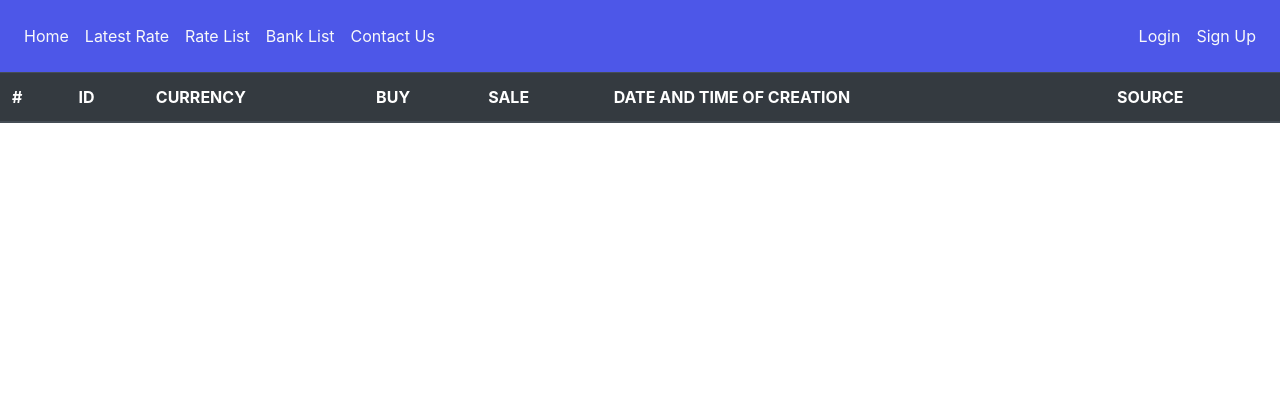
After one commit to Story-TellerX/currency, a Django app: page /currency/rate/latest/ in a window 1280 px wide. The commit adds this page. Shown: the top 420 px of the page. Run offline with Django 3.2, Linux system fonts and the light colour scheme; data comes from the database, SQL or seed files in the repository; data that the repository does not hold is empty; some libraries are stand-ins or nearby versions.

Commit message:
1. Middleware for auto cached is added 2. LatestRatesView is added 3. Template is added 4. Url and reverse is added

```diff
--- a/app/currency/templates/includes/navbar.html
+++ b/app/currency/templates/includes/navbar.html
@@ -13,6 +13,9 @@
             <li class="nav-item">
                 <a class="nav-link text-light {% active_link 'index' %}" href="{% url 'index' %}">Home</a>
 <!--                /*<span class="sr-only">(current)</span>*/-->
+            </li>
+            <li class="nav-item">
+                <a class="nav-link text-light {% active_link 'currency:latest-rates' %}" href="{% url 'currency:latest-rates' %}">Latest Rate</a>
             </li>
             <li class="nav-item">
                 <a class="nav-link text-light {% active_link 'currency:rate-list' %}" href="{% url 'currency:rate-list' %}">Rate List</a>
--- /dev/null
+++ b/app/currency/templates/latest_rates.html
@@ -0,0 +1,33 @@
+{% extends 'base.html' %}
+
+{% block main_content %}
+
+<table class="table table-striped">
+    <thead class="thead-dark">
+        <tr>
+            <th scope="col">#</th>
+            <th scope="col">ID</th>
+            <th scope="col">CURRENCY</th>
+            <th scope="col">BUY</th>
+            <th scope="col">SALE</th>
+            <th scope="col">DATE AND TIME OF CREATION</th>
+            <th scope="col">SOURCE</th>
+        </tr>
+    </thead>
+            {% for rate in object_list %}
+    <tbody class="table table-striped">
+        <tr>
+            <th scope="row">{{ forloop.counter }}</th>
+            <td>{{ rate.id }}</td>
+<!--        <td>{{ rate.type_curr }}</td>-->
+            <td>{{ rate.get_type_curr_display }}</td>
+            <td>{{ rate.buy }}</td>
+            <td>{{ rate.sale }}</td>
+            <td>{{ rate.created }}</td>
+            <td>{{ rate.bank.name }}</td>
+        </tr>
+    </tbody>
+            {% endfor %}
+</table>
+
+{% endblock main_content %}
--- a/app/currency/urls.py
+++ b/app/currency/urls.py
@@ -3,7 +3,7 @@ from currency.views import (
     GenPassword, HelloWorld,
     ContactusListView, ContactusDetailView, CreateContactUs,
     BankListView, BankCreateView, BankDetailView, BankUpdateView, BankDeleteView,
-    RateListView, RateCreateView, RateDetailView, RateUpdateView, RateDeleteView,
+    RateListView, RateCreateView, RateDetailView, RateUpdateView, RateDeleteView, LatestRatesView,
 )  # RateListApi
 
 app_name = 'currency'
@@ -15,6 +15,7 @@ urlpatterns = [
     # path('api/rates/', RateListApi.as_view()),
 
     path('rate/list/', RateListView.as_view(), name="rate-list"),
+    path('rate/latest/', LatestRatesView.as_view(), name="latest-rates"),
     path('rate/details/<int:pk>/', RateDetailView.as_view(), name="rate-details"),
     path('rate/create/', RateCreateView.as_view(), name="rate-create"),
     path('rate/update/<int:pk>/', RateUpdateView.as_view(), name="rate-update"),
--- a/app/currency/views.py
+++ b/app/currency/views.py
@@ -3,11 +3,13 @@ from django.contrib.auth.mixins import LoginRequiredMixin, UserPassesTestMixin
 from django.http import JsonResponse  # HttpResponse
 from django.urls import reverse_lazy
 from django.views.generic import CreateView, ListView, DetailView, UpdateView, DeleteView, TemplateView, View
+from django.core.cache import cache
 
 from currency.tasks import send_email_background
 from currency.utils import generate_password
 from currency.models import Rate, ContactUs, Bank
 from currency.forms import RateForm, BankForm, ContactUsForm
+from currency import choices
 
 
 class IndexTemplateView(TemplateView):
@@ -35,6 +37,32 @@ class HelloWorld(TemplateView):
 class RateListView(ListView):
     template_name = 'rate_list.html'
     queryset = Rate.objects.all().select_related('bank')
+
+
+def get_latest_rate():
+    cache_key = 'latest::rates'
+
+    if cache_key in cache:
+        return cache.get(cache_key)
+    object_list = []  # context['object_list'] = []
+
+    for bank in Bank.objects.all():
+        for ct_value, ct_display in choices.RATE_TYPE_CHOICES:  # ct, _ - second means 'is unused'
+            latest_rate = Rate.objects.filter(type_curr=ct_value, bank=bank).order_by('-created').first()
+            if latest_rate is not None:
+                object_list.append(latest_rate)
+
+    cache.set(cache_key, object_list, 15)
+    return object_list
+
+
+class LatestRatesView(TemplateView):
+    template_name = 'latest_rates.html'
+
+    def get_context_data(self, **kwargs):
+        context = super().get_context_data(**kwargs)
+        context['object_list'] = get_latest_rate()
+        return context
 
 
 class RateCreateView(CreateView):
--- a/app/settings/settings.py
+++ b/app/settings/settings.py
@@ -75,6 +75,9 @@ MIDDLEWARE = [
     'django.middleware.clickjacking.XFrameOptionsMiddleware',
     'debug_toolbar.middleware.DebugToolbarMiddleware',
     'currency.middlewares.AnalyticsMiddleware',
+    'django.middleware.cache.UpdateCacheMiddleware',
+    'django.middleware.common.CommonMiddleware',
+    'django.middleware.cache.FetchFromCacheMiddleware',
 ]
 
 ROOT_URLCONF = 'settings.urls'
```
